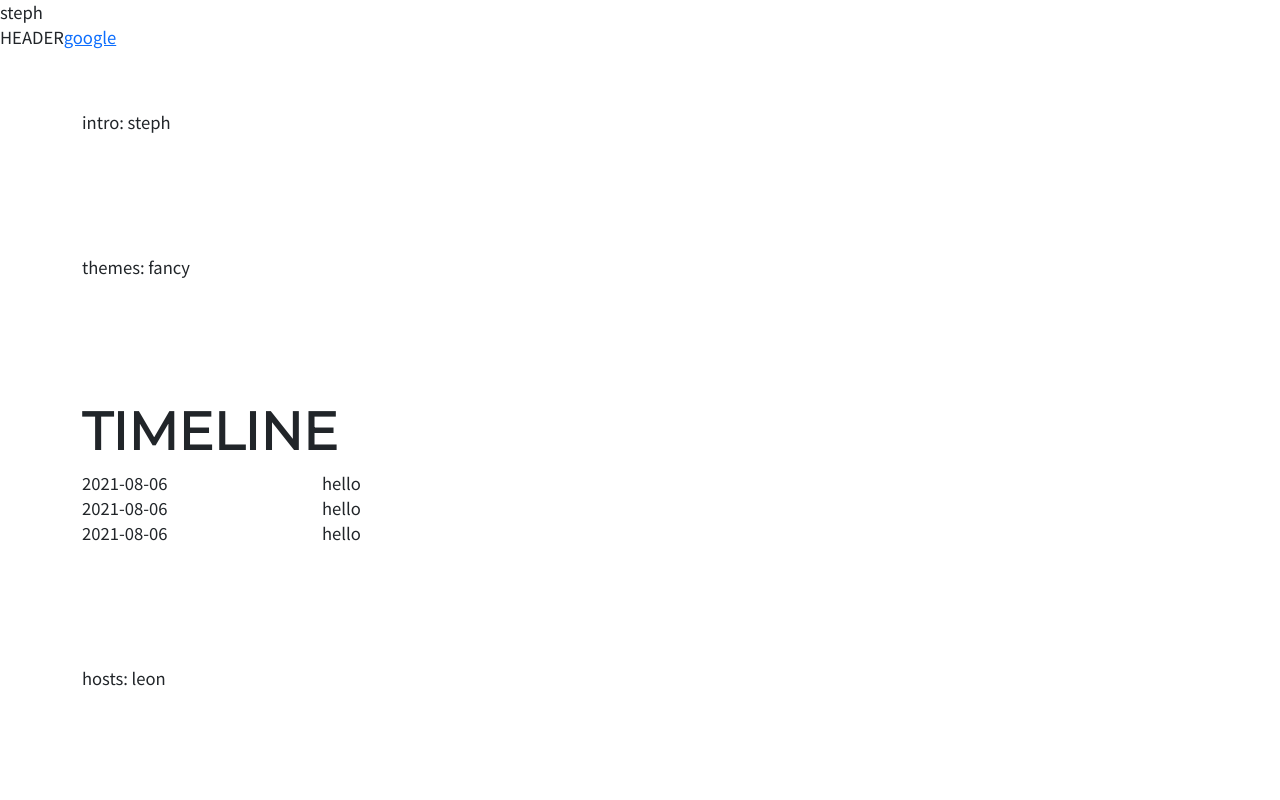
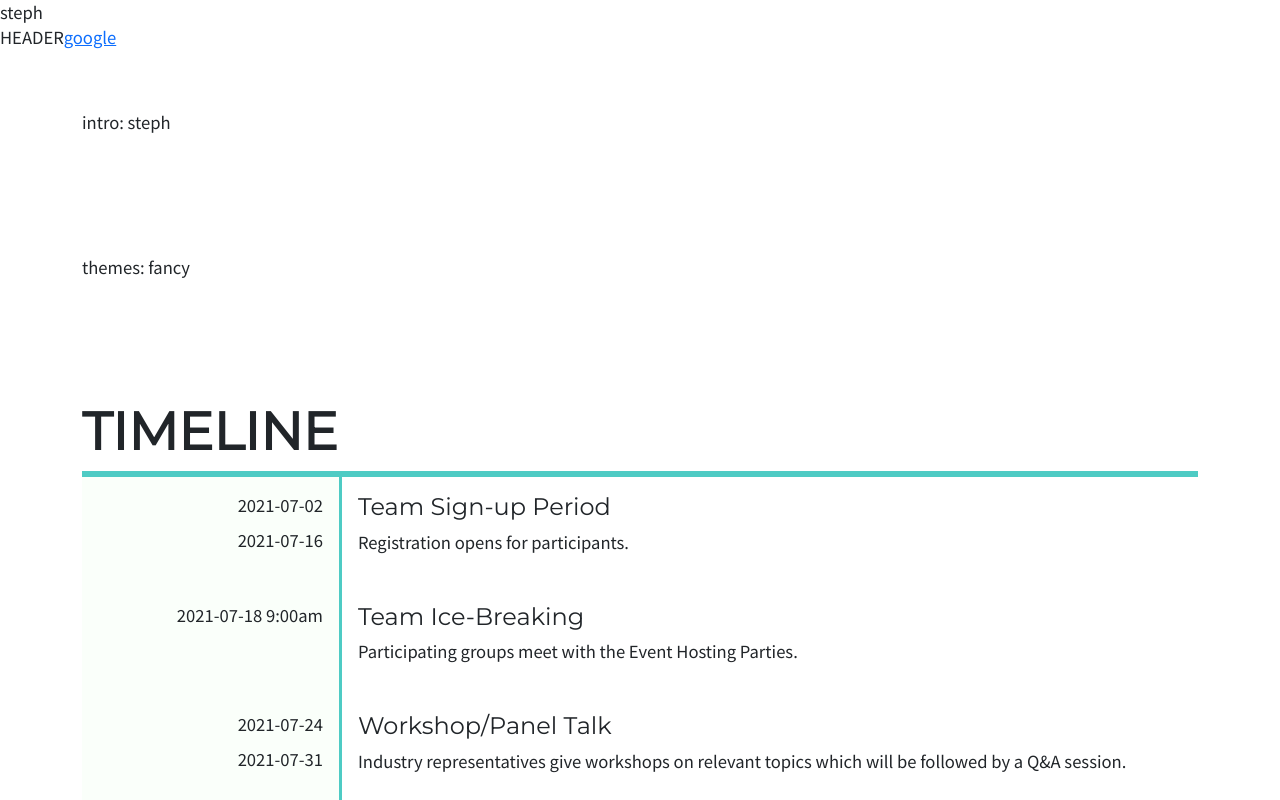
Before and after one commit to UT-Application-Development-Association/Innovation-Fair-2021, a React (Create React App) app: page / in a window 1280 px wide. Shown: the top 800 px of the page. Built offline with nearby package versions, Linux system fonts and the light colour scheme; a web font is replaced by a local one.

Commit message:
feat [Timeline] Added timeline

```diff
--- a/src/components/Timeline.js
+++ b/src/components/Timeline.js
@@ -7,9 +7,15 @@ export default function Timeline(props) {
       <div>
         <Heading text="TIMELINE" />
         <div className="timeline-container">
-            <TimelineItem time="2021-08-06" description="hello"/>
-            <TimelineItem time="2021-08-06" description="hello"/>
-            <TimelineItem time="2021-08-06" description="hello"/>
+            <TimelineItem from="2021-07-02" to="2021-07-16" title="Team Sign-up Period" description="Registration opens for participants." />
+            <TimelineItem from="2021-07-18 9:00am" title="Team Ice-Breaking" description="Participating groups meet with the Event Hosting Parties." />
+            <TimelineItem from="2021-07-24" to="2021-07-31" title="Workshop/Panel Talk" description="Industry representatives give workshops on relevant topics which will be followed by a Q&A session." />
+            <TimelineItem from="2021-08-01 7:00pm" to="2021-08-06 3:00pm" title="Presentation Submission" description="Submissions will close at 3pm EST. One person from each group is expected to submit a presentation deck and other group information via google Form given to their emails." />
+            <TimelineItem from="2021-08-06 7:00pm" title="Announcement of Presentation Schedule" description="UTADA will announce a detailed presentation agenda." />
+            <TimelineItem from="2021-08-07 9:00am" to="11:00am" title="Presentation" description="Presentations begin at 9AM. Presenting groups will enter the scheduled Zoom rooms according to the schedule announced in July. Each group has 6-8 minutes to present, and 10 minutes for judges' Q&A." />
+            <TimelineItem from="2021-08-07 11:00am" to="11:30am" title="Partner Panel Talk" description="Partner organizations will use this time to share experiences related to Innovation Fair topics before finalists are announced. Participants will have an opportunity to receive career and academic advice." />
+            <TimelineItem from="2021-08-07 11:30am" to="12:30am" title="Finalist Presentation" description="The winning group from each panel will compete in the final round. Each group will have 6-8 minutes to present and 5 minutes for Q&A. The judges will then deliberate first, second, and third place." />
+            <TimelineItem from="2021-08-07 12:40am" to="1:00pm" title="Award Ceremony" description="Winners will be announced and prizes will be awarded to the top three teams." />
         </div>
       </div>
     );
--- a/src/components/TimelineItem.js
+++ b/src/components/TimelineItem.js
@@ -3,11 +3,15 @@ import React from "react";
 export default function TimelineItem(props) {
     return (
       <div className="timeline-item">
-        <div>
-            {props.time}
+        <div className="timeline-time">
+          <div className="from">{props.from}</div>
+          <div className="to">{props.to}</div>
         </div>
-        <div>
-            {props.description}
+        <div className="timeline-description">
+            <h4>
+              {props.title}
+            </h4>
+            <p>{props.description}</p>
         </div>
       </div>
     );
--- a/src/styles/Style.css
+++ b/src/styles/Style.css
@@ -31,10 +31,32 @@ section {
   color: black;
 }
 
+.timeline-section .timeline-container {
+  border-top: 6px solid #4ecbc4;
+}
+
 .timeline-section .timeline-item {
   display: -ms-grid;
   display: grid;
-  -ms-grid-columns: 240px auto;
-      grid-template-columns: 240px auto;
+  -ms-grid-columns: 260px auto;
+      grid-template-columns: 260px auto;
+}
+
+.timeline-section .timeline-item .timeline-time, .timeline-section .timeline-item .timeline-description {
+  padding: 1rem;
+}
+
+.timeline-section .timeline-item .timeline-time {
+  background-color: #fafffa;
+  border-right: 3px solid #4ecbc4;
+  text-align: right;
+}
+
+.timeline-section .timeline-item .timeline-time .from {
+  margin-bottom: 10px;
+}
+
+.timeline-section .timeline-item .timeline-description {
+  text-align: left;
 }
 /*# sourceMappingURL=Style.css.map */
--- a/src/styles/components/_Timeline.scss
+++ b/src/styles/components/_Timeline.scss
@@ -1,9 +1,31 @@
 .timeline-section {
     .timeline-container {
+        border-top: 6px solid $light_green;
     }
 
     .timeline-item {
         display: grid;
-        grid-template-columns: 240px auto;
+        grid-template-columns: 260px auto;
+        // height: 100px;
+        // margin-bottom: 1rem;
+
+        .timeline-time, .timeline-description {
+            padding: 1rem;
+
+        }
+
+        .timeline-time {
+            background-color: $white;
+            border-right: 3px solid $light_green;
+            text-align: right;
+
+            .from {
+                margin-bottom: 10px;
+            }
+        }
+
+        .timeline-description {
+            text-align: left;
+        }
     }
 }
```
